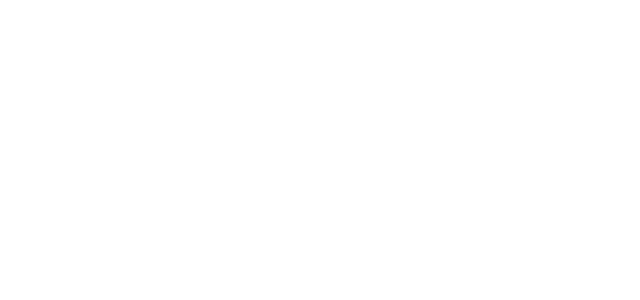
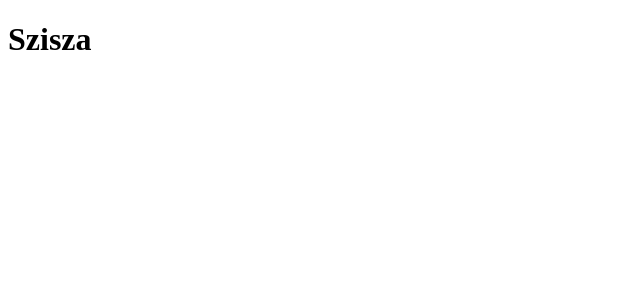
Before and after one commit to Kaer88/React-Bantumi, a React (Vite) app in the folder bantumi-react/: page / in a window 1280 px wide. Shown: the top 300 px of the page, without its empty margins (0-640 px from the left). Built offline with nearby package versions, Linux system fonts and the light colour scheme.

Commit message:
delete trash

```diff
--- a/bantumi-react/src/App.jsx
+++ b/bantumi-react/src/App.jsx
@@ -1,4 +1,4 @@
-import { useState } from 'react'
+import React from 'react'
 
 import './App.css'
 
@@ -6,10 +6,10 @@
 
 
   return (
-    <>
+    <div className='app'>
+      <h1>Szisza</h1>
 
-
-    </>
+    </div>
   )
 }
 
```
Also changed, not shown: 1 other file (tests, documents, lock files or other folders).
